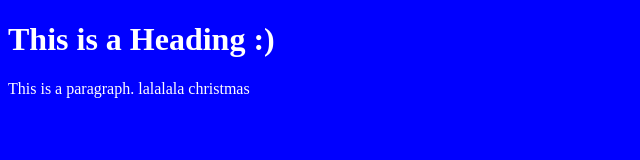
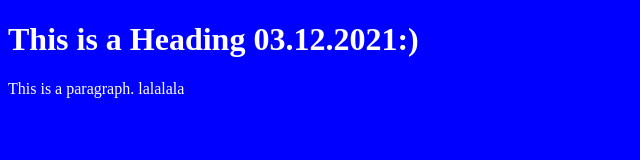
Before and after one commit to StanewVladi/test212, a plain HTML site: page index.html in a window 1280 px wide. Shown: the whole page, without its empty margins (0-640 px from the left). Drawn offline with Linux system fonts and the light colour scheme.

Commit message:
03.12.2021

```diff
--- a/index.html
+++ b/index.html
@@ -6,8 +6,8 @@
 </head>
 <body>
 
-<h1>This is a Heading :)</h1>
-<p>This is a paragraph. lalalala christmas</p>
+<h1>This is a Heading 03.12.2021:)</h1>
+<p>This is a paragraph. lalalala</p>
 
 </body>
 </html>
```
